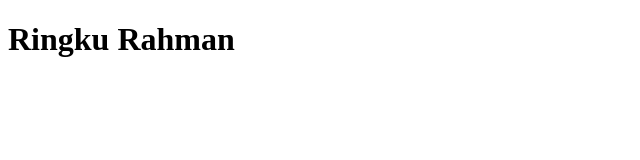
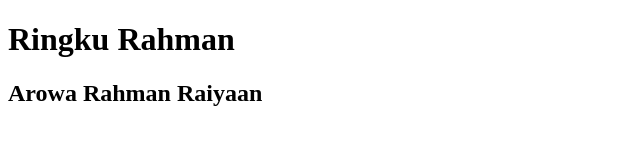
Before and after one commit to ringkurahman/my-portfolio-website, a plain HTML site: page index.html in a window 1280 px wide. Shown: the whole page, without its empty margins (0-640 px from the left). Drawn offline with Linux system fonts and the light colour scheme.

Commit message:
Added Arowa

```diff
--- a/index.html
+++ b/index.html
@@ -7,5 +7,6 @@
   </head>
   <body>
     <h1>Ringku Rahman</h1>
+    <h2>Arowa Rahman Raiyaan</h2>
   </body>
 </html>
```
